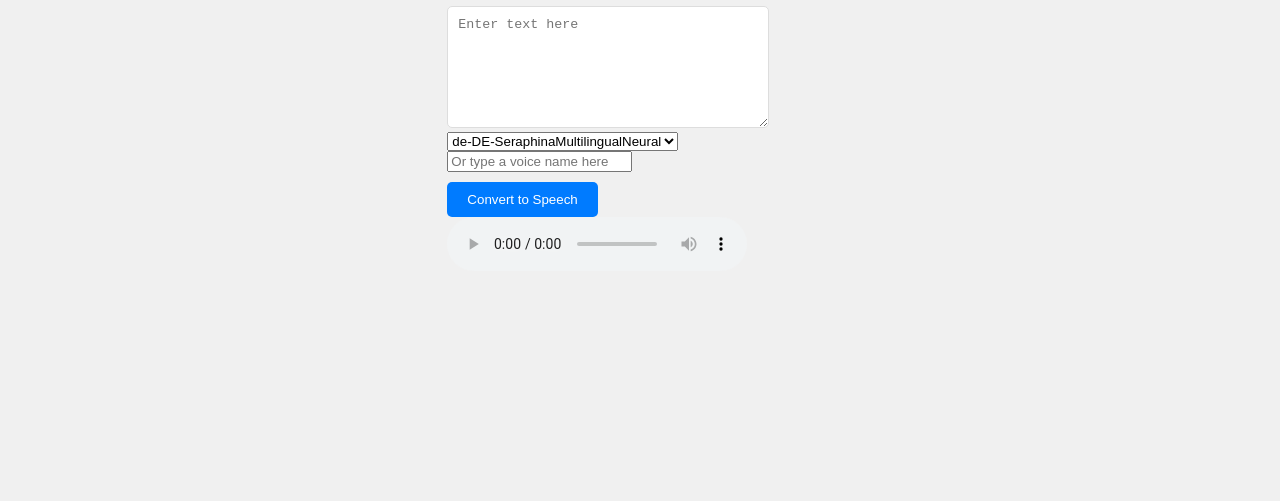
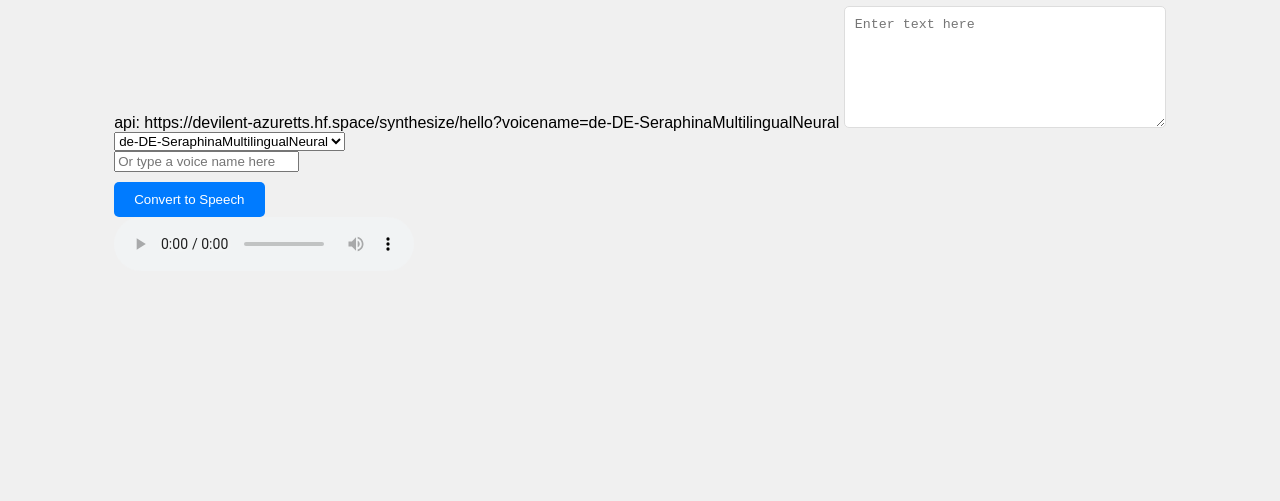
Before and after one commit to suisuyy/azuretts, a website: page public/index.html in a window 1280 px wide. Shown: the part 299-800 px from the top of the page. Drawn offline with Linux system fonts and the light colour scheme.

Commit message:
Update index.html

```diff
--- a/public/index.html
+++ b/public/index.html
@@ -41,6 +41,8 @@
 <body>
     <div>
         <h1>Text to Speech Converter</h1>
+        api:
+        https://devilent-azuretts.hf.space/synthesize/hello?voicename=de-DE-SeraphinaMultilingualNeural
         <textarea id="text" placeholder="Enter text here"></textarea> <br>
         <select id="voice">
             <option value="de-DE-SeraphinaMultilingualNeural">de-DE-SeraphinaMultilingualNeural</option>
```
